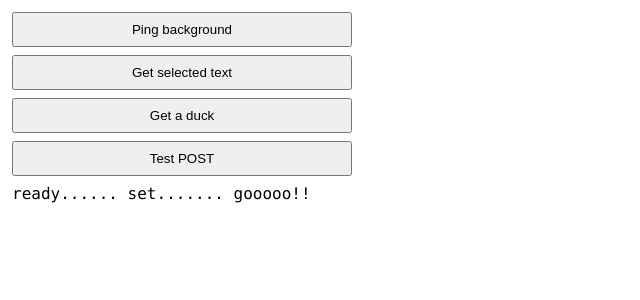
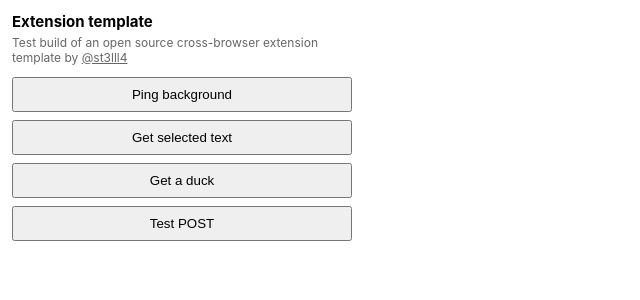
Before and after one commit to st3lll4/dino-template, a website built with Vite: page src/entrypoints/popup/popup.html in a window 1280 px wide. Shown: the whole page, without its empty margins (0-640 px from the left). Built offline with nearby package versions, Linux system fonts and the light colour scheme; some packages are replaced by stand-ins of ours.

Commit message:
update popup

```diff
--- a/src/entrypoints/popup/popup.html
+++ b/src/entrypoints/popup/popup.html
@@ -2,12 +2,27 @@
 <html lang="en">
   <head>
     <meta charset="UTF-8" />
-    <title>Messaging Popup</title>
+    <title>Extension template</title>
     <style>
       body {
         margin: 12px;
         width: 340px;
         font-family: -apple-system, BlinkMacSystemFont, "Segoe UI", sans-serif;
+      }
+
+      h2 {
+        margin: 0 0 4px;
+        font-size: 15px;
+      }
+
+      .meta {
+        margin: 0 0 12px;
+        font-size: 12px;
+        color: #666;
+      }
+
+      .meta a {
+        color: inherit;
       }
 
       button {
@@ -21,17 +36,23 @@
         margin: 8px 0 0;
         min-height: 48px;
         font-family: ui-monospace, SFMono-Regular, Menlo, monospace;
+        font-size: 12px;
         white-space: pre-wrap;
         word-break: break-word;
       }
     </style>
   </head>
   <body>
+    <h2>Extension template</h2>
+    <p class="meta">
+      Test build of an open source cross-browser extension template by
+      <a href="https://github.com/st3lll4" target="_blank">@st3lll4</a>
+    </p>
     <button id="ping">Ping background</button>
     <button id="get-selection">Get selected text</button>
     <button id="get-duck">Get a duck</button>
     <button id="test-post">Test POST</button>
-    <p id="result">ready...... set....... gooooo!!</p>
+    <p id="result"></p>
     <img id="duck-img" style="display:none; width:100%; margin-top:8px;" />
     <script type="module" src="popup.ts"></script>
   </body>
```
